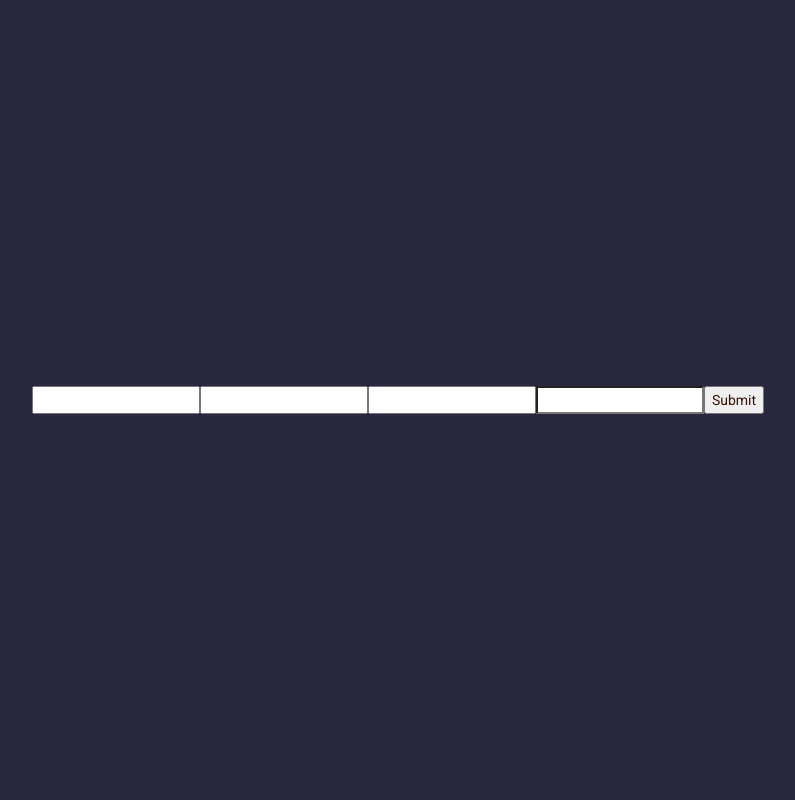
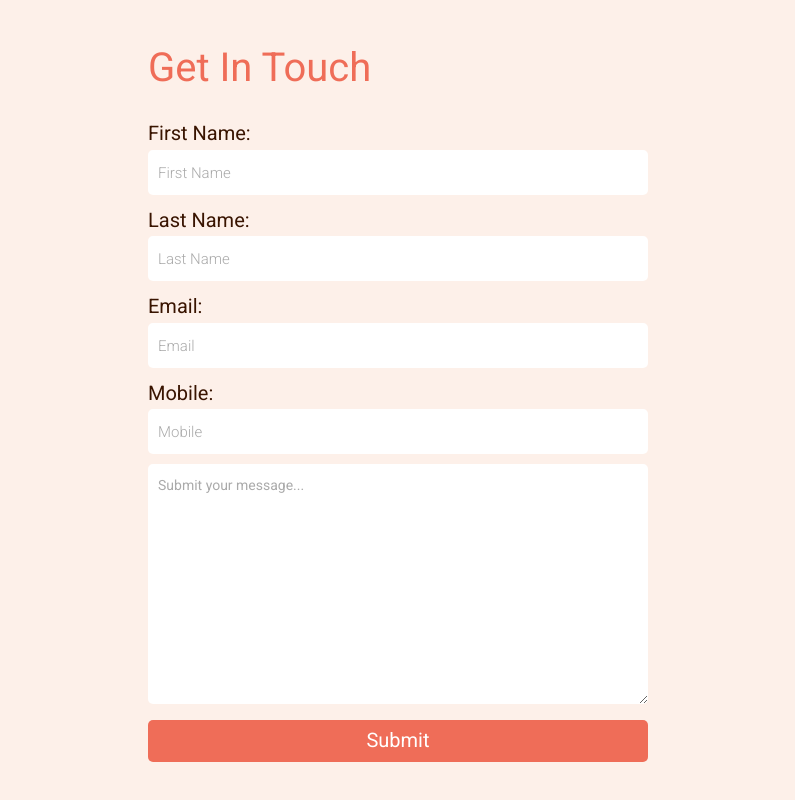
Before and after one commit to devTrailor/firstWeb, a React (Create React App) app: page /contact-us in a window 1280 px wide. Shown: the whole page, without its empty margins (242-1037 px from the left). Built offline with nearby package versions, Linux system fonts and the light colour scheme.

Commit message:
ADD: Portfolio-Filter

```diff
--- a/src/App.js
+++ b/src/App.js
@@ -2,7 +2,7 @@ import React from "react";
 import AppRouter from "./AppRouter";
 
 // Styles
-import "antd/dist/antd.css";
+import 'antd/dist/antd.min.css';
 
 import "./styles/App.scss";
 
--- a/src/components/FormSection/Contact.js
+++ b/src/components/FormSection/Contact.js
@@ -1,91 +1,135 @@
-import React from "react";
-import { Formik, Form } from "formik";
+import React, { useState,useEffect } from "react";
 // Styles
 import "./style.scss";
 
 const Contact = () => {
-  // Prevent default behaviour of form
-  const preventDefault = (e) => {
-    e.preventDefault();
-  };
-  return (
-    <div className="contact_form">
-      <Formik
-        initialValues={{
+  // Values
+  const initialValues = {
     firstName: "",
     lastName: "",
     email: "",
     mobile: "",
     msg: "",
-        }}
-        validate={(values) => {
+  };
+  // State for input Values
+  const [formValues, setFormValues] = useState(initialValues);
+  const [error, setError] = useState();
+  const [isSubmit, setIsSubmit] = useState(false);
+
+  // Editable inputs
+  const handleInputValues = (e) => {
+    console.log(e.target.value);
+    const { name, value } = e.target;
+    setFormValues({
+      ...formValues,
+      [name]: value,
+    });
+    console.log(formValues);
+  };
+  // Form Submit refresh break
+  const handleSubmit = (e) => {
+    e.preventDefault();
+
+    setError(validate(formValues));
+    setIsSubmit(true)
+  };
+
+
+  // useEffect(()=>{
+  //   console.log(error);
+
+  //   if (Object.keys(error).length === 0 && isSubmit) {
+  //     console.log(formValues);
+
+  //   }
+
+
+
+  // },[error])
+
+  // Validate values in form
+  const validate = (values) => {
     const errors = {};
+    const regex = /^[^\s@]+@[^\s@]+\.[^\s@]+$/;
+
+    if (!values.firstName) {
+      errors.firstName = "**First Name is required**";
+    }
+    if (!values.lastName) {
+      errors.lastName = "**Last Name is required**";
+    }
     if (!values.email) {
-            errors.email = "Required";
-          } else if (
-            !/^[A-Z0-9._%+-]+@[A-Z0-9.-]+\.[A-Z]{2,}$/i.test(values.email)
-          ) {
-            errors.email = "Invalid email address";
+      errors.email = "**Email is required**";
+    }
+    if (!values.mobile) {
+      errors.mobile = "**Mobile required**";
+    }
+    if (!values.msg) {
+      errors.msg = "**Msg is required**";
     }
     return errors;
-        }}
-        onSubmit={(values, { setSubmitting }) => {
-          setTimeout(() => {
-            alert(JSON.stringify(values, null, 2));
-            setSubmitting(false);
-          }, 400);
-        }}
-      >
-        {({
-          values,
-          errors,
-          touched,
-          handleChange,
-          handleBlur,
-          handleSubmit,
-          isSubmitting,
-          /* and other goodies */
-        }) => (
+  };
+
+  return (
+    <div className="contact_form">
       <form onSubmit={handleSubmit}>
-
+        <h1 className="title1">Get In Touch</h1>
+        <div className="fullName">
+          <label>
+            First Name:
             <input
-              type="email"
+              type="text"
+              placeholder="First Name"
               name="firstName"
-              onChange={handleChange}
-              onBlur={handleBlur}
-              value={values.firstName}
+              value={formValues.firstName}
+              onChange={handleInputValues}
             />
-            {errors.firstName && touched.firstName && errors.firstName}
+          </label>
+          <label>
+            Last Name:
             <input
-              type="email"
+              type="text"
               name="lastName"
-              onChange={handleChange}
-              onBlur={handleBlur}
-              value={values.lastName}
+              placeholder="Last Name"
+              value={formValues.lastName}
+              onChange={handleInputValues}
             />
-            {errors.lastName && touched.lastName && errors.lastName}
+          </label>
+          <label>
+            Email:
             <input
-              type="email"
+              type="text"
               name="email"
-              onChange={handleChange}
-              onBlur={handleBlur}
-              value={values.email}
+              placeholder="Email"
+              value={formValues.email}
+              onChange={handleInputValues}
             />
-            {errors.email && touched.email && errors.email}
+          </label>
+          <label>
+            Mobile:
             <input
-              type="number"
-              name="number"
-              onChange={handleChange}
-              onBlur={handleBlur}
-              value={values.number}
+              type="text"
+              name="mobile"
+              placeholder="Mobile"
+              value={formValues.mobile}
+              onChange={handleInputValues}
             />
-            {errors.mobile && touched.mobile && errors.mobile}
-            <button type="submit" disabled={isSubmitting}>
-              Submit
-            </button>
+          </label>
+          <div className="msg">
+            <textarea
+              name="msg"
+              style={{ width: "100%" }}
+              id="msg"
+              cols="50"
+              value={formValues.msg}
+              onChange={handleInputValues}
+              placeholder="Submit your message..."
+              rows="10"
+            ></textarea>
+          </div>
+          <button type="submit">Submit</button>
+        </div>
       </form>
-        )}
-      </Formik>
     </div>
   );
 };
--- a/src/components/FormSection/style.scss
+++ b/src/components/FormSection/style.scss
@@ -1,67 +1,58 @@
 @import "../../styles/variables/colors";
 .contact_form {
-    background-color: $theme-primary;
-    height: 100vh;
+    background-color: $theme-light-yellow;
+    min-height: 100vh;
     display: flex;
+    position: relative;
     justify-content: center;
     align-items: center;
-    .form-data {
-        border-radius: 10px;
-        padding: 20px;
-        box-shadow: rgba(149, 157, 165, 0.2) 0px 8px 24px;
-        width: 600px;
-        .form {
-            .title2 {
-                font-size: 50px;
-                color: $theme-secondary;
-                margin: 0;
-            }
-            .description {
-                color: rgb(139, 139, 139);
-            }
-            .user-info {
-                display: flex;
-                flex-wrap: wrap;
-                justify-content: center;
-                gap: 30px;
-                color: $white !important;
+    .title1 {
+        color: $theme-secondary;
+    }
+    form {
+        width: 500px;
+        .fullName {
+            display: flex;
+            flex-direction: column;
+            gap: 10px;
+            label {
+                font-size: 20px;
+                font-weight: 500;
                 input {
+                    border-radius: 5px;
+                    width: 100%;
+                    font-size: 16px;
                     border: none;
-                    background-color: #4F5C88;
-                    border-radius: 10px;
-                    width: 100%;
                     outline: none;
-                    padding: 10px 20px;
-                    font-size: 12px;
-                }
-                 ::placeholder {
-                    color: white;
+                    background-color: $white;
+                    padding: 10px;
+                    &::placeholder {
+                        font-size: 15px;
+                        font-weight: 300;
+                        color: $gray-a;
+                    }
                 }
             }
             .msg {
-                display: flex;
-                justify-content: center;
-                width: 100%;
-                margin-top: 30px;
                 textarea {
-                    background-color: #4F5C88;
+                    background-color: $white;
+                    width: 100%;
                     border: none;
                     outline: none;
-                    color: $white;
-                    border-radius: 10px;
                     padding: 10px;
+                    border-radius: 5px;
                     &::placeholder {
-                        color: $white;
+                        color: $gray-a;
                     }
                 }
             }
-            .btn {
+            button {
                 background-color: $theme-secondary;
                 border: none;
                 outline: none;
-                padding: 10px 20px;
-                margin-top: 20px;
+                padding: 5px;
                 border-radius: 5px;
+                font-size: 20px;
                 color: $white;
                 cursor: pointer;
             }
--- a/src/components/PortfolioIntro/style.scss
+++ b/src/components/PortfolioIntro/style.scss
@@ -56,7 +56,35 @@
             }
         }
         .ant-tabs-content-holder {
-            background-color: aliceblue;
+            background-color: $theme-primary;
+        }
+    }
+    .card-container {
+        display: flex;
+        flex-wrap: wrap;
+        justify-content: center;
+        gap: 30px;
+        background-color: transparent;
+        padding: 20px 0;
+        .card {
+            overflow: hidden;
+            cursor: pointer;
+            max-width: 30%;
+            border-radius: 10px;
+            &:hover {
+                transform: scale(1.05);
+                transition: all .3s;
+                box-shadow: 0 5px 32px rgba($gray-1, 0.4);
+            }
+            .card-body {
+                img {
+                    border-radius: 10px;
+                    width: 100%;
+                }
+                .title {
+                    margin: 0;
+                }
+            }
         }
     }
 }
--- a/src/components/ServiceIntro/style.scss
+++ b/src/components/ServiceIntro/style.scss
@@ -5,8 +5,11 @@
     justify-content: space-between;
     padding: 60px 0;
     gap: 220px;
+    @include mobile {
+        flex-wrap: wrap;
+    }
     .thumb {
-        width: 90%;
+        width: 75%;
         img {
             width: 100%;
         }
```
Also changed, not shown: src/components/PortfolioIntro/PortfoiloIntro.js (+116 -5 lines). Lines whose indentation alone changed are shown as unchanged.
